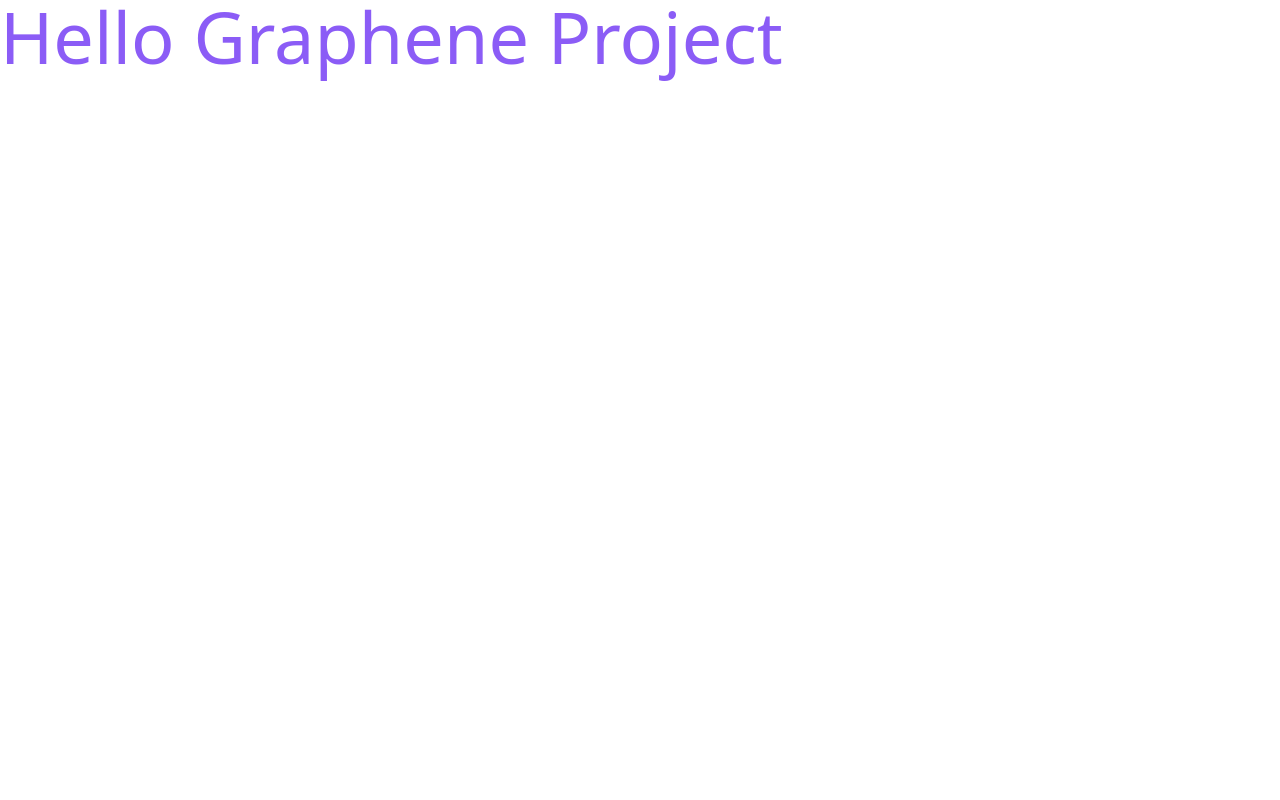
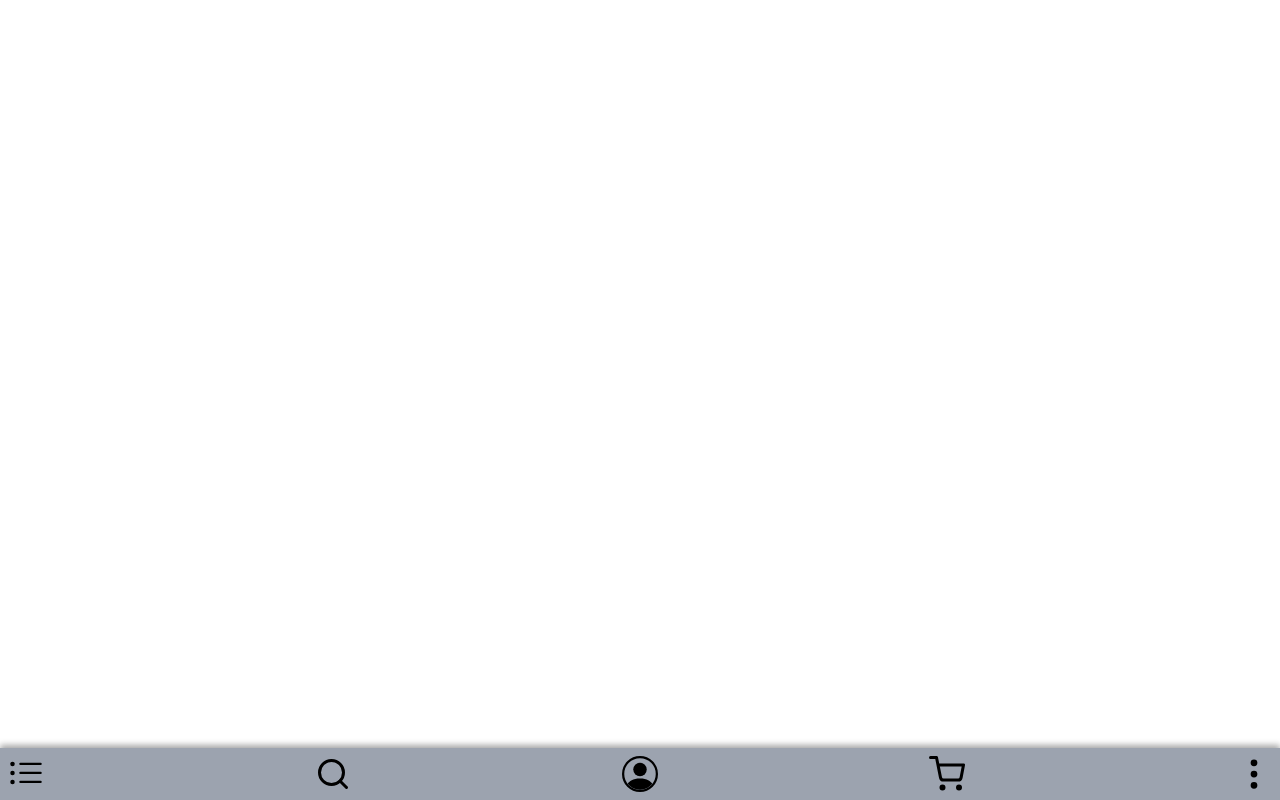
Before and after one commit to santiago9505/Olympia, a React (Create React App) app in the folder Olympia/: page / in a window 1280 px wide. Built offline with nearby package versions, Linux system fonts and the light colour scheme.

Commit message:
Adding Header and its options

```diff
--- a/Olympia/package.json
+++ b/Olympia/package.json
@@ -9,6 +9,7 @@
     "@testing-library/user-event": "^12.1.10",
     "react": "^17.0.1",
     "react-dom": "^17.0.1",
+    "react-icons": "^4.2.0",
     "react-scripts": "4.0.3",
     "web-vitals": "^1.0.1"
   },
--- a/Olympia/src/App.js
+++ b/Olympia/src/App.js
@@ -2,7 +2,11 @@ import "./App.css";
 import Header from "./components/Header/Header.js";
 
 function App() {
-  return <Header />;
+  return (
+    <div className="h-screen relative">
+      <Header/>
+    </div>
+  );
 }
 
 export default App;
--- /dev/null
+++ b/Olympia/src/components/Header/Cart.js
@@ -0,0 +1,21 @@
+//React
+import React from 'react';
+
+//Libs
+import { FaGifts, FaHeart } from 'react-icons/fa';
+import { FiShoppingCart } from 'react-icons/fi';
+
+//Components
+import MenuItem from './MenuItem';
+
+const Cart = () => {
+  return (
+    <ul className="grid grid-cols-1 grid-rows-3">
+      <MenuItem Icon={FaGifts} text="Mis compras"/>
+      <MenuItem Icon={FiShoppingCart} text="Carrito de compras"/>
+      <MenuItem Icon={FaHeart} text="Favoritos"/>
+    </ul>
+  );
+}
+
+export default Cart;
--- /dev/null
+++ b/Olympia/src/components/Header/Categories.js
@@ -0,0 +1,21 @@
+//React
+import React from 'react';
+
+//Libs
+import { BsCircle } from 'react-icons/bs';
+
+//Components
+import MenuItem from './MenuItem';
+
+const Categories = () => {
+  return (
+    <ul className="grid grid-cols-2 grid-rows-2 gap-4">
+      <MenuItem Icon={BsCircle} text="Categoria" type="categories"/>
+      <MenuItem Icon={BsCircle} text="Categoria" type="categories"/>
+      <MenuItem Icon={BsCircle} text="Categoria" type="categories"/>
+      <MenuItem Icon={BsCircle} text="Categoria" type="categories"/>
+    </ul>
+  );
+}
+
+export default Categories;
--- a/Olympia/src/components/Header/Header.js
+++ b/Olympia/src/components/Header/Header.js
@@ -1,9 +1,103 @@
-import React, { Component } from "react";
+// React
+import React, { useState } from "react";
+
+//Libs
+import { BsListUl, BsPeopleCircle, BsThreeDotsVertical } from 'react-icons/bs';
+import { FiShoppingCart, FiSearch } from 'react-icons/fi';
+
+//Components
+import Menu from './Menu';
+import Categories from './Categories';
+import ProfileOptions from './ProfileOptions';
+import Cart from './Cart';
+import Options from './Options';
+
+const toggle = {
+  categories: false,
+  profile: false,
+  cart: false,
+  options: false,
+}
 
 const Header = () => {
+  const [state, setState] = useState({
+    toggle,
+  });
+
+  const toggleMenu = (reference) => {
+    let toggleOptions;
+
+    switch(reference) {
+      case 'categories':
+        toggleOptions = { categories: !state.toggle.categories }
+        break;
+
+      case 'profile':
+        toggleOptions = { profile: !state.toggle.profile }
+        break;
+
+      case 'cart':
+        toggleOptions = { cart: !state.toggle.cart }
+        break;
+
+      case 'options':
+        toggleOptions = { options: !state.toggle.options }
+        break;
+
+      default:
+        toggleOptions = toggle
+        break;
+    }
+
+    setState({ toggle: toggleOptions });
+  }
+
   return (
-    <header className="text-purple-500 text-7xl">
-      <h1>Hello Graphene Project</h1>
+    <header className="absolute bottom-0 z-50 w-full shadow-custom bg-gray-400">
+      <div className="flex flex-row justify-between items-center p-2">
+        <div>
+          <div role="button" className="text-4xl" onClick={() => { toggleMenu('categories') }}>
+            <BsListUl/>
+          </div>
+          <Menu toggle={state.toggle.categories}>
+            <Categories/>
+          </Menu>
+        </div>
+        <div>
+          <div role="button" className="text-4xl">
+            <FiSearch/>
+          </div>
+          <Menu toggle={false}>
+            <ul className="grid grid-cols-2 grid-rows-2 gap-4">
+              <li>Text</li>
+            </ul>
+          </Menu>
+        </div>
+        <div>
+          <div role="button" className="text-4xl" onClick={() => { toggleMenu('profile') }}>
+            <BsPeopleCircle/>
+          </div>
+          <Menu toggle={state.toggle.profile}>
+            <ProfileOptions/>
+          </Menu>
+        </div>
+        <div>
+          <div role="button" className="text-4xl" onClick={() => { toggleMenu('cart') }}>
+            <FiShoppingCart/>
+          </div>
+          <Menu toggle={state.toggle.cart}>
+            <Cart/>
+          </Menu>
+        </div>
+        <div>
+          <div role="button" className="text-4xl" onClick={() => { toggleMenu('options') }}>
+            <BsThreeDotsVertical/>
+          </div>
+          <Menu toggle={state.toggle.options}>
+            <Options/>
+          </Menu>
+        </div>
+      </div>
     </header>
   );
 };
--- /dev/null
+++ b/Olympia/src/components/Header/Menu.js
@@ -0,0 +1,15 @@
+//React
+import React from 'react';
+
+//Components
+import MenuItem from './MenuItem';
+
+const Menu = ({ toggle, children }) => {
+  return (
+    <div className={`${ toggle ? 'block' : 'hidden' } absolute bottom-full left-0 right-0 bg-gray-400 p-2`}>
+      { children }
+    </div>
+  );
+}
+
+export default Menu;
--- /dev/null
+++ b/Olympia/src/components/Header/MenuItem.js
@@ -0,0 +1,39 @@
+//React
+import React from 'react';
+
+const MenuItem = ({ Icon, Icon2, text, type }) => {
+  let classList;
+
+  switch(type){
+    case 'categories':
+      classList = 'justify-center bg-white rounded-md h-8 p-2';
+      break;
+
+    case 'options':
+      classList = 'justify-self-center'
+      break;
+
+    default:
+      classList = '';
+      break;
+  }
+
+  return (
+    <li className={`${classList} text-lg flex items-center`}>
+      <span className="inline-block mr-2 text-xl">
+        <Icon/>
+      </span>
+      <span className="flex-grow">
+        {text}
+      </span>
+      {
+        Icon2 &&
+        <span className="inline-block">
+          <Icon2/>
+        </span>
+      }
+    </li>
+  )
+};
+
+export default MenuItem;
--- /dev/null
+++ b/Olympia/src/components/Header/Options.js
@@ -0,0 +1,24 @@
+//React
+import React from 'react';
+
+//Libs
+import { IoToggleSharp } from 'react-icons/io5';
+import { BiHelpCircle,BiWorld } from 'react-icons/bi';
+import { BsChevronDown } from 'react-icons/bs';
+import { FaDollarSign } from 'react-icons/fa';
+
+//Components
+import MenuItem from './MenuItem';
+
+const Options = () => {
+  return (
+    <ul className="grid grid-cols-2 grid-rows-2 gap-4">
+      <MenuItem Icon={IoToggleSharp} text="Dark Mode"/>
+      <MenuItem Icon={FaDollarSign} Icon2={BsChevronDown} text="COP" type="options"/>
+      <MenuItem Icon={BiHelpCircle} text="Centro de ayuda"/>
+      <MenuItem Icon={BiWorld} Icon2={BsChevronDown} text="SP" type="options"/>
+    </ul>
+  );
+}
+
+export default Options;
--- /dev/null
+++ b/Olympia/src/components/Header/ProfileOptions.js
@@ -0,0 +1,32 @@
+//React
+import React from 'react';
+
+//Libs
+import { FaGifts, FaHeart, FaHistory } from 'react-icons/fa';
+import { HiFire } from 'react-icons/hi';
+import { MdHome } from 'react-icons/md';
+
+//Components
+import MenuItem from './MenuItem';
+
+const ProfileOptions = () => {
+  return (
+    <>
+      <ul className="grid grid-cols-1 grid-rows-5">
+        <MenuItem Icon={FaGifts} text="Tarjetas de regalo / cupones" type="profileOptions"/>
+        <MenuItem Icon={HiFire} text="Ofertas" type="profileOptions"/>
+        <MenuItem Icon={FaHeart} text="Favoritos" type="profileOptions"/>
+        <MenuItem Icon={FaHistory} text="Historial" type="profileOptions"/>
+        <MenuItem Icon={MdHome} text="Home" type="profileOptions"/>
+      </ul>
+      <hr className="my-3 mx-auto w-3/4 border-t-2 border-gray-700"/>
+      <div className="grid grid-cols-2 grid-rows-1 gap-x-5">
+        {/* Replace with Link tag */}
+        <a href="#" className="block outline-none text-center rounded-full bg-white p-1">Login</a>
+        <a href="#" className="block outline-none text-center rounded-full bg-white p-1">Register</a>
+      </div>
+    </>
+  );
+}
+
+export default ProfileOptions;
--- a/Olympia/tailwind.config.js
+++ b/Olympia/tailwind.config.js
@@ -2,7 +2,9 @@ module.exports = {
   purge: ["./src/**/*.{js,jsx,ts,tsx}", "./public/index.html"],
   darkMode: false, // or 'media' or 'class'
   theme: {
-    extend: {},
+    boxShadow: {
+      custom: '0 -3px 6px #00000059;'
+    }
   },
   variants: {
     extend: {},
```
Also changed, not shown: Olympia/src/components/Header/MenuItems.js (deleted), 1 other file (tests, documents, lock files or other folders).
